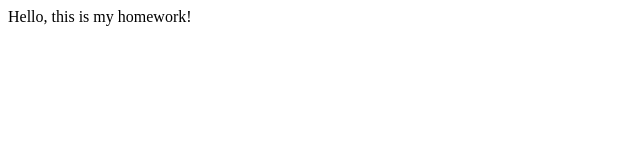
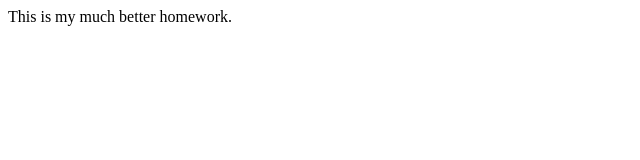
Before and after one commit to callihiggins/homework-9-29, a plain HTML site: page index.html in a window 1280 px wide. Shown: the full height of the page, 0-640 px from the left. Drawn offline with Linux system fonts and the light colour scheme.

Commit message:
Made important changes

```diff
--- a/index.html
+++ b/index.html
@@ -13,8 +13,8 @@
     <link rel="stylesheet" href="">
   </head>
   <body>
-    Hello, this is my homework!
 
+    This is my much better homework.
     <script src="" async defer></script>
   </body>
 </html>
```
